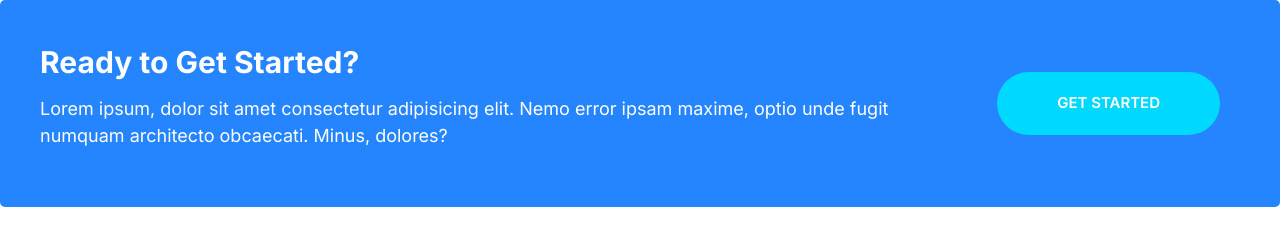
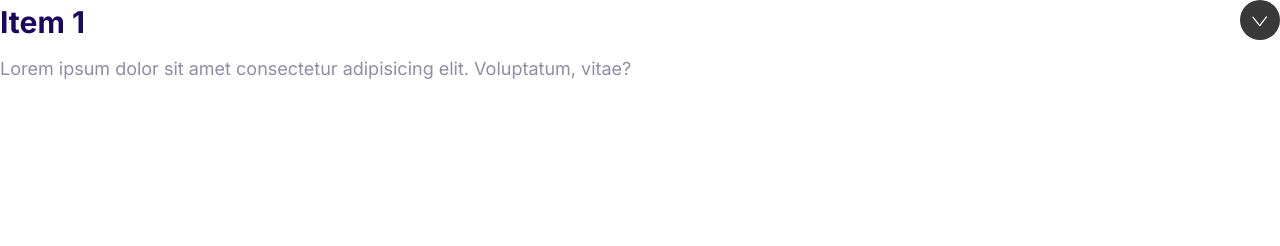
Before and after one commit to Mizhandr/MyFirstProject, a plain HTML site: page index.html in a window 1280 px wide. Drawn offline with Linux system fonts and the light colour scheme.

Commit message:
Create a structure of the collapsible

```diff
--- a/css/styles.css
+++ b/css/styles.css
@@ -549,3 +549,38 @@ right: 5%;
         margin: 0 2rem;
        }
 }
+
+/* Collapsibles */
+
+.collapsible__header {
+    display: flex;
+    justify-content: space-between;
+}
+
+.collapsible__heading {
+    margin-top: 0em;
+    font-size: 3rem;
+}
+
+.collapsible__chevron {
+    width: 40px;
+    height: 40px;
+    transform: rotate(-90deg);
+    transition: 0.3s;
+}
+
+.collapsible__content {
+    max-height: 0;
+    overflow: hidden;
+    transition: all 0.3s;
+    opacity: 0;
+}
+
+.collapsible--expanded .collapsible__chevron {
+  transform: rotate(0);
+}
+
+.collapsible--expanded .collapsible__content {
+    max-height: 100vh;
+    opacity: 1;
+  }
--- a/index.html
+++ b/index.html
@@ -15,18 +15,16 @@
     <link rel="stylesheet" href="/css/styles.css" />
   </head>
   <body>
-    <div class="callout callout--primary">
-      <div class="grid grid--1x2">
-        <div class="callout__content">
-          <h2 class="callout__heading">Ready to Get Started?</h2>
-          <p>
-            Lorem ipsum, dolor sit amet consectetur adipisicing elit. Nemo error
-            ipsam maxime, optio unde fugit numquam architecto obcaecati. Minus,
-            dolores?
-          </p>
-        </div>
-        <a href="#" class="btn btn--secondary btn--stretched">Get Started</a>
+    <div class="collapsible collapsible--expanded">
+      <header class="collapsible__header">
+        <h2 class="collapsible__heading">Item 1</h2>
+        <img class="collapsible__chevron" src="/images/chevron.svg" alt="" />
+      </header>
+      <div class="collapsible__content">
+        Lorem ipsum dolor sit amet consectetur adipisicing elit. Voluptatum,
+        vitae?
       </div>
     </div>
+    <script src="js/main.js"></script>
   </body>
 </html>
--- /dev/null
+++ b/js/main.js
@@ -0,0 +1,6 @@
+const collapsibles = document.querySelectorAll(".collapsible");
+collapsibles.forEach((item) =>
+  item.addEventListener("click", function () {
+    this.classList.toggle("collapsible--expanded");
+  })
+);
```
Also changed, not shown: components/collapsibles.html (added, +10 -0 lines), images/chevron.svg (added).
